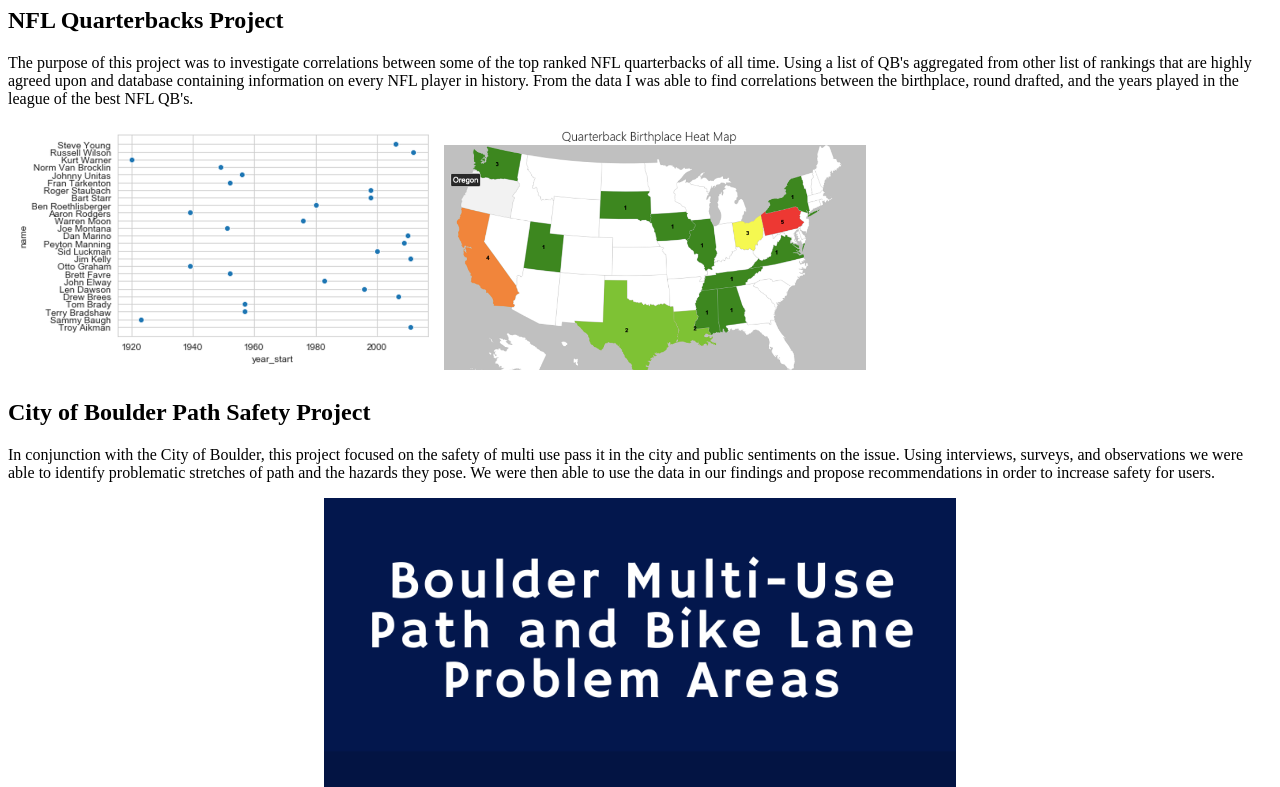
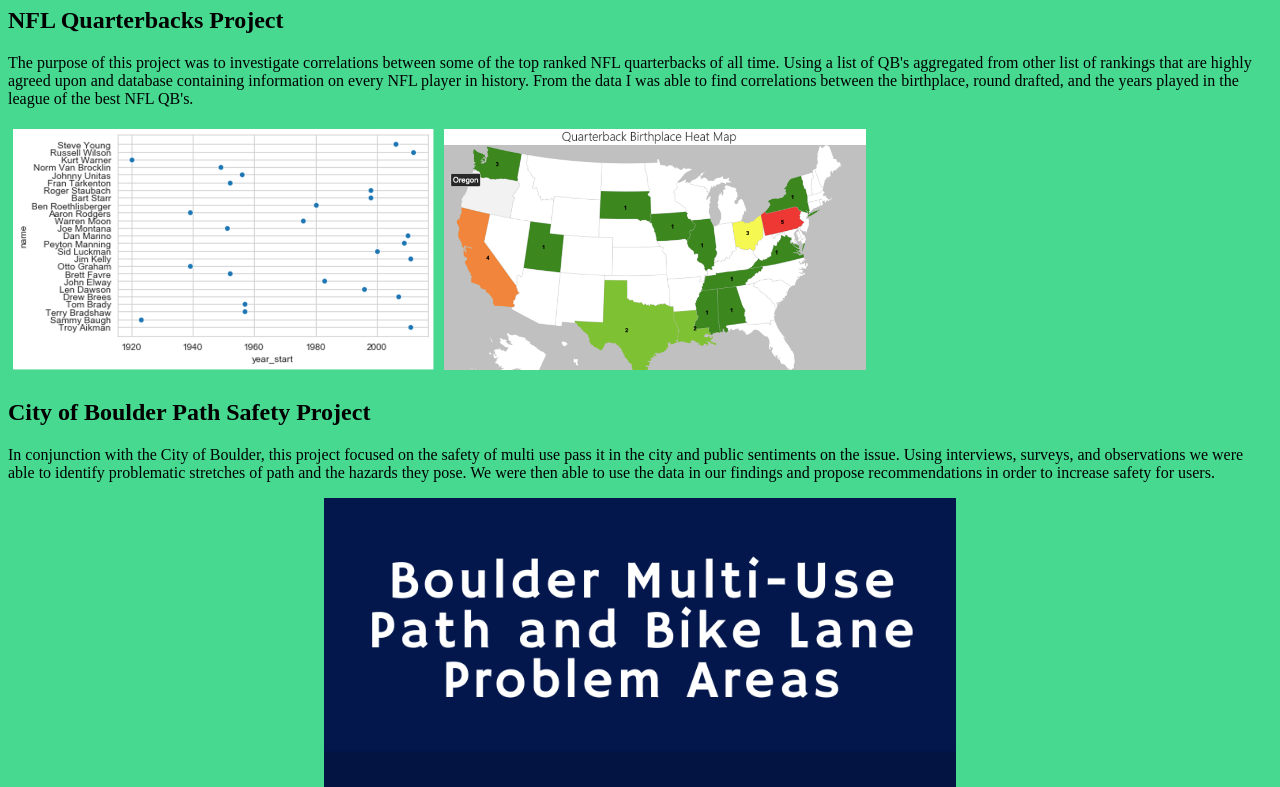
Before and after one commit to hamiltoncurtis/HamiltonsSite, a plain HTML site: page Portfolio.html in a window 1280 px wide. Shown: the part 144-931 px from the top of the page. Drawn offline with Linux system fonts and the light colour scheme.

Commit message:
add color

```diff
--- a/Portfolio.html
+++ b/Portfolio.html
@@ -22,7 +22,7 @@
   width: 50%;}
 </style>
 </head>
-<body>
+<body style="background-color:#47D990">
 <form method="get" action="/HamiltonsSite"><button type="submit">Home</button></form>
 <form method="get" action="/HamiltonsSite/AboutMe.html"><button type="submit">About Me</button></form>
  <form method="get" action="/HamiltonsSite/Contact.html"><button type="submit">Contact</button></form>
```
Also changed, not shown: AboutMe.html (+3 -1 lines), Contact.html (+1 -1 lines).
